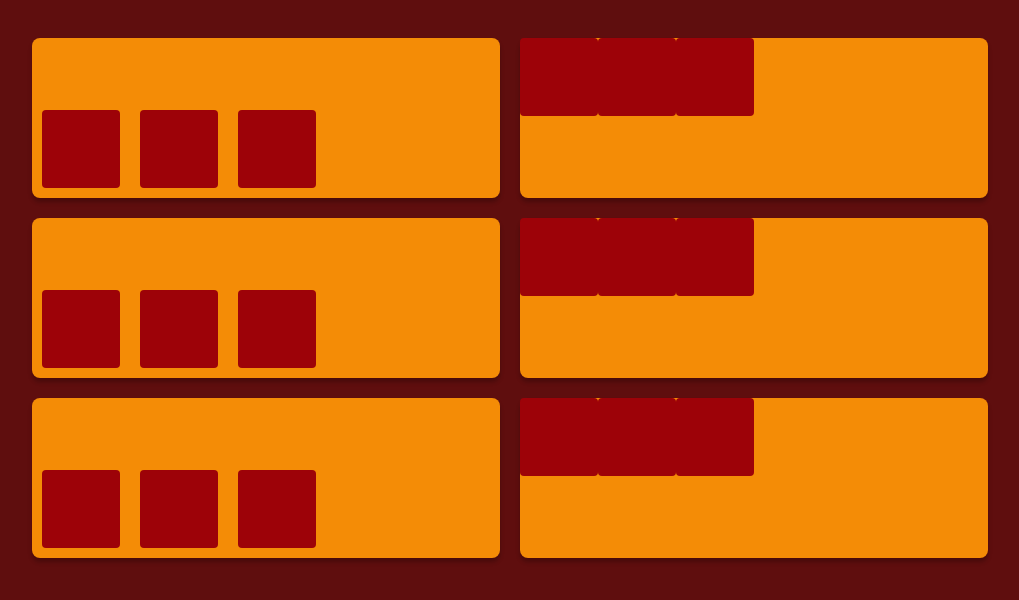
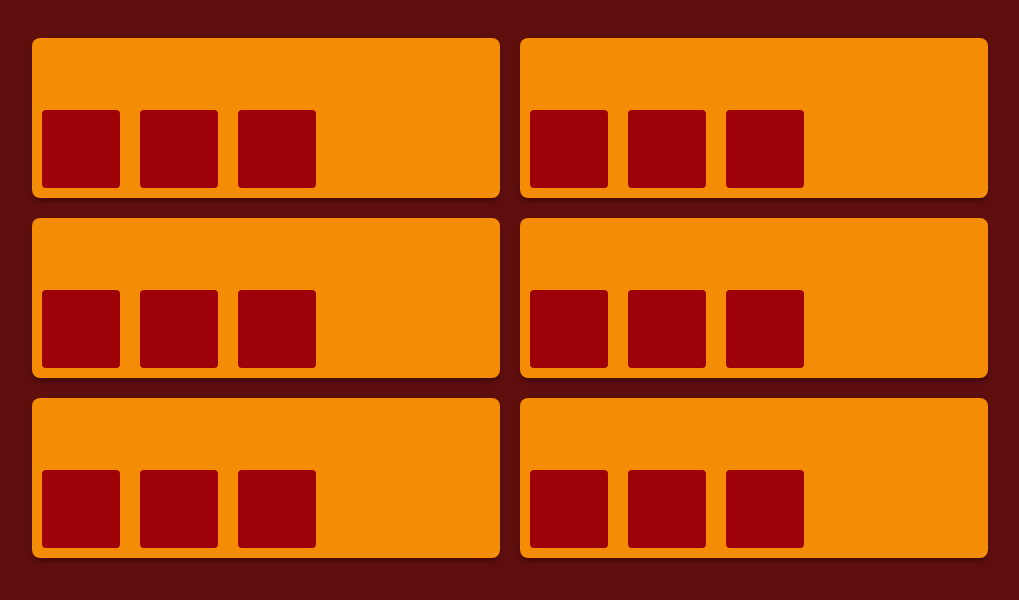
Before and after one commit to AumDigital/Flexbox-Project, a website: page index.html in a window 1280 px wide. Shown: the whole page, without its empty margins (130-1149 px from the left). Drawn offline with Linux system fonts and the light colour scheme.

Commit message:
div seperation

```diff
--- a/index.html
+++ b/index.html
@@ -17,33 +17,33 @@
         </div>
 
         <div class="container-card2">
-            <div class="container-square2"></div>
-            <div class="container-square2"></div>
-            <div class="container-square2"></div>
-        </div>
-
-        <div class="container-card">
             <div class="container-square"></div>
             <div class="container-square"></div>
             <div class="container-square"></div>
         </div>
 
-        <div class="container-card2">
-            <div class="container-square2"></div>
-            <div class="container-square2"></div>
-            <div class="container-square2"></div>
-        </div>
-
-        <div class="container-card">
+        <div class="container-card3">
             <div class="container-square"></div>
             <div class="container-square"></div>
             <div class="container-square"></div>
         </div>
 
-        <div class="container-card2">
-            <div class="container-square2"></div>
-            <div class="container-square2"></div>
-            <div class="container-square2"></div>
+        <div class="container-card4">
+            <div class="container-square"></div>
+            <div class="container-square"></div>
+            <div class="container-square"></div>
+        </div>
+
+        <div class="container-card5">
+            <div class="container-square"></div>
+            <div class="container-square"></div>
+            <div class="container-square"></div>
+        </div>
+
+        <div class="container-card6">
+            <div class="container-square"></div>
+            <div class="container-square"></div>
+            <div class="container-square"></div>
         </div>
     </div>
 
--- a/styles/index.css
+++ b/styles/index.css
@@ -44,14 +44,49 @@ body {
     border-radius: 8px;
     display: flex;
     margin: 10px;
-
+    align-items: flex-end;
 }
 
-.container-square2 {
-    height: 78px;
-    width: 78px;
-    background-color: #9D0208;
-    border-radius: 4px;
+.container-card3 {
+    height: 160px;
+    width: 468px;
+    background-color: #F48C06;
+    box-shadow: 0px 4px 4px rgba(0, 0, 0, 0.25);
+    border-radius: 8px;
     display: flex;
+    margin: 10px;
+    align-items: flex-end;
+}
 
+.container-card4 {
+    height: 160px;
+    width: 468px;
+    background-color: #F48C06;
+    box-shadow: 0px 4px 4px rgba(0, 0, 0, 0.25);
+    border-radius: 8px;
+    display: flex;
+    margin: 10px;
+    align-items: flex-end;
 }
+
+.container-card5 {
+    height: 160px;
+    width: 468px;
+    background-color: #F48C06;
+    box-shadow: 0px 4px 4px rgba(0, 0, 0, 0.25);
+    border-radius: 8px;
+    display: flex;
+    margin: 10px;
+    align-items: flex-end;
+}
+
+.container-card6 {
+    height: 160px;
+    width: 468px;
+    background-color: #F48C06;
+    box-shadow: 0px 4px 4px rgba(0, 0, 0, 0.25);
+    border-radius: 8px;
+    display: flex;
+    margin: 10px;
+    align-items: flex-end;
+}
```
